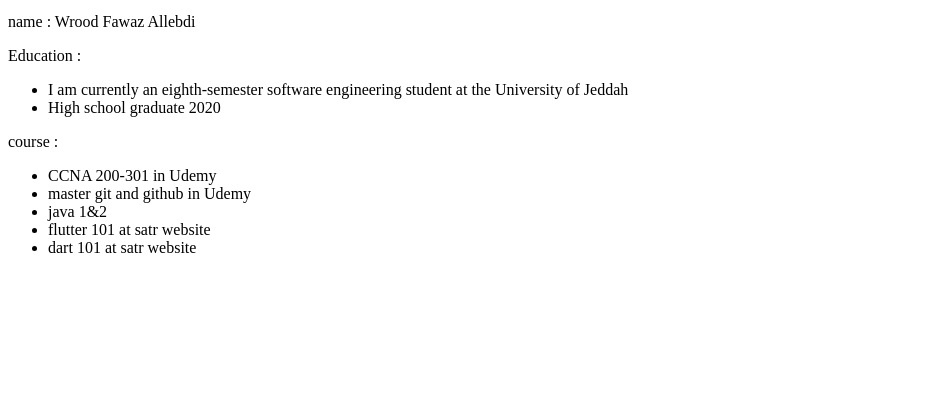
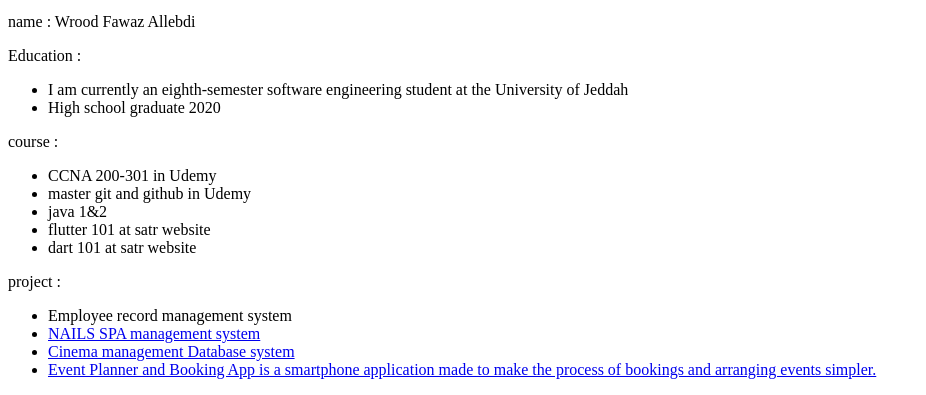
Before and after one commit to Wrood1/MyCv, a website: page public_html/index.html in a window 1280 px wide. Shown: the part 555-950 px from the top of the page, without its empty margins (0-926 px from the left). Before the commit the page ends 828 px from the top, so only its background shows below. Drawn offline with Linux system fonts and the light colour scheme.

Commit message:
add my project>

```diff
--- a/public_html/index.html
+++ b/public_html/index.html
@@ -23,17 +23,16 @@
         <section id="persInfo">
 		<p> Personal Informaiton : </p>
             	<p>name : Wrood Fawaz Allebdi </p>
+
+
 		<div class="edu">
-                                            <!-- Education -->
-
 			<p> Education : </p>
 			<ul>
 				<li>I am currently an eighth-semester software engineering student at the University of Jeddah</li>
 				<li>High school graduate 2020</li>
 
 			</ul>
-                        <!-- course -->
-			<p> course : </p>
+			<p>course : </p>
 			<ul>
 				<li>CCNA 200-301 in Udemy</li>
 				<li>master git and github in Udemy </li>
@@ -41,15 +40,20 @@
 				<li> flutter 101 at satr website </li>
 				<li> dart 101 at satr website </li>
 			</ul>
-
-
-
-
-
+		</div>
 
         </section>
 
-
+        <section id = "project">
+		<p> project : </p>
+		<ul>
+			<li> Employee record management system  <a class="PLink" href="C:\Users\w\Desktop\Assignment #1WEB\DataStProject.zip"> 			</li>
+			<li> NAILS SPA management system <a href="C:\Users\w\Desktop\Assignment #1WEB\nailSpaApplication.zip"> </li>
+			<li> Cinema management Database system <a href= " "C:\Users\w\Desktop\Assignment #1WEB\CinemaDB_(8)[1].docx"> </li>
+			<li>Event Planner and Booking App is a smartphone application made to make the process of bookings and arranging events
+simpler. <a href= "https://github.com/salmazabeedi/eventspot"</li>
+                        <!-- end of my project -->
+        	<ul>
 
     </body>
 
```
